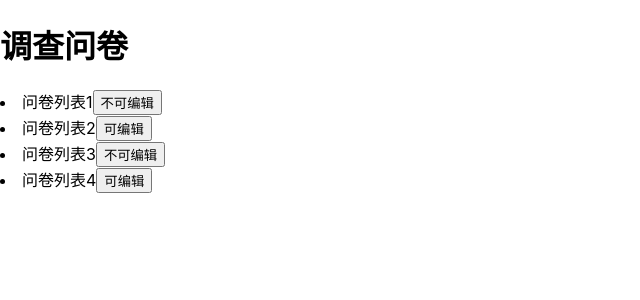
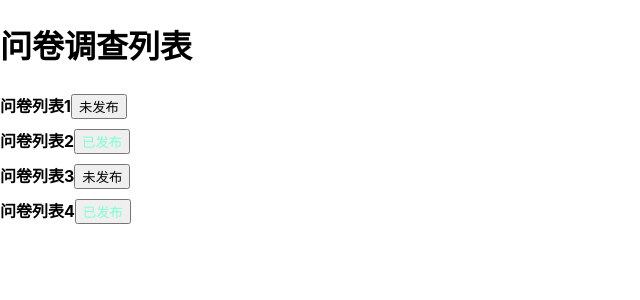
Before and after one commit to shevonne/react-form-edit, a React (Create React App) app: page / in a window 1280 px wide. Shown: the top 300 px of the page, without its empty margins (0-640 px from the left). Built offline with nearby package versions, Linux system fonts and the light colour scheme.

Commit message:
feat:新增问卷页面和文件列表子组件

```diff
--- a/package.json
+++ b/package.json
@@ -46,6 +46,7 @@
     "eslint": "^8.57.0",
     "eslint-config-airbnb": "^19.0.4",
     "eslint-config-prettier": "^9.1.0",
+    "eslint-config-react-app": "^7.0.1",
     "eslint-plugin-import": "^2.29.1",
     "eslint-plugin-jsx-a11y": "^6.8.0",
     "eslint-plugin-prettier": "^5.1.3",
--- a/src/App.tsx
+++ b/src/App.tsx
@@ -1,30 +1,13 @@
 import React from 'react';
 // import './App.css';
 import { title } from 'process';
-
-const requstlist = [
-  { id: 'req1', title: '问卷列表1', show: false },
-  { id: 'req2', title: '问卷列表2', show: true },
-  { id: 'req3', title: '问卷列表3', show: false },
-  { id: 'req4', title: '问卷列表4', show: true },
-];
+import List from './list';
 
 function App() {
   return (
-    <div>
-      <h1>调查问卷</h1>
-      <div>
-        {requstlist.map((item) => {
-          const { id, title, show } = item;
-          return (
-            <li key={id}>
-              {title}
-              {show ? <button>可编辑</button> : <button>不可编辑</button>}
-            </li>
-          );
-        })}
-      </div>
-    </div>
+    <>
+      <List />
+    </>
   );
 }
 
--- /dev/null
+++ b/src/components/QuestionCard.css
@@ -0,0 +1,8 @@
+.item-list {
+  height: 35px;
+  line-height: 35px;
+}
+
+.item-list-pub {
+  color: aquamarine;
+}
--- /dev/null
+++ b/src/components/QuestionCard.tsx
@@ -0,0 +1,25 @@
+import React, { FC } from 'react';
+import './QuestionCard.css';
+//自定义传递类型
+type PropsType = {
+  id: string;
+  title: string;
+  isPublished: boolean;
+};
+
+//单个问卷条目子组件
+const QuestionCard: FC<PropsType> = (props) => {
+  const { id, title, isPublished } = props;
+  return (
+    <div key={id} className="item-list">
+      <strong>{title}</strong>
+      {isPublished ? (
+        <button className="item-list-pub">已发布</button>
+      ) : (
+        <button>未发布</button>
+      )}
+    </div>
+  );
+};
+
+export default QuestionCard;
--- /dev/null
+++ b/src/list.tsx
@@ -0,0 +1,29 @@
+import React, { FC, useState } from 'react';
+import QuestionCard from './components/QuestionCard';
+const List: FC = () => {
+  const [questionList, setQuestionList] = useState([
+    { id: 'req1', title: '问卷列表1', show: false },
+    { id: 'req2', title: '问卷列表2', show: true },
+    { id: 'req3', title: '问卷列表3', show: false },
+    { id: 'req4', title: '问卷列表4', show: true },
+  ]);
+  return (
+    <div>
+      <h1>问卷调查列表</h1>
+      {questionList.map((item) => {
+        const { id, title, show } = item;
+        return (
+          <div>
+            <QuestionCard
+              id={id}
+              title={title}
+              isPublished={show}
+            ></QuestionCard>
+          </div>
+        );
+      })}
+    </div>
+  );
+};
+
+export default List;
```
Also changed, not shown: tsconfig.json (+2 -8 lines), 1 other file (tests, documents, lock files or other folders).
